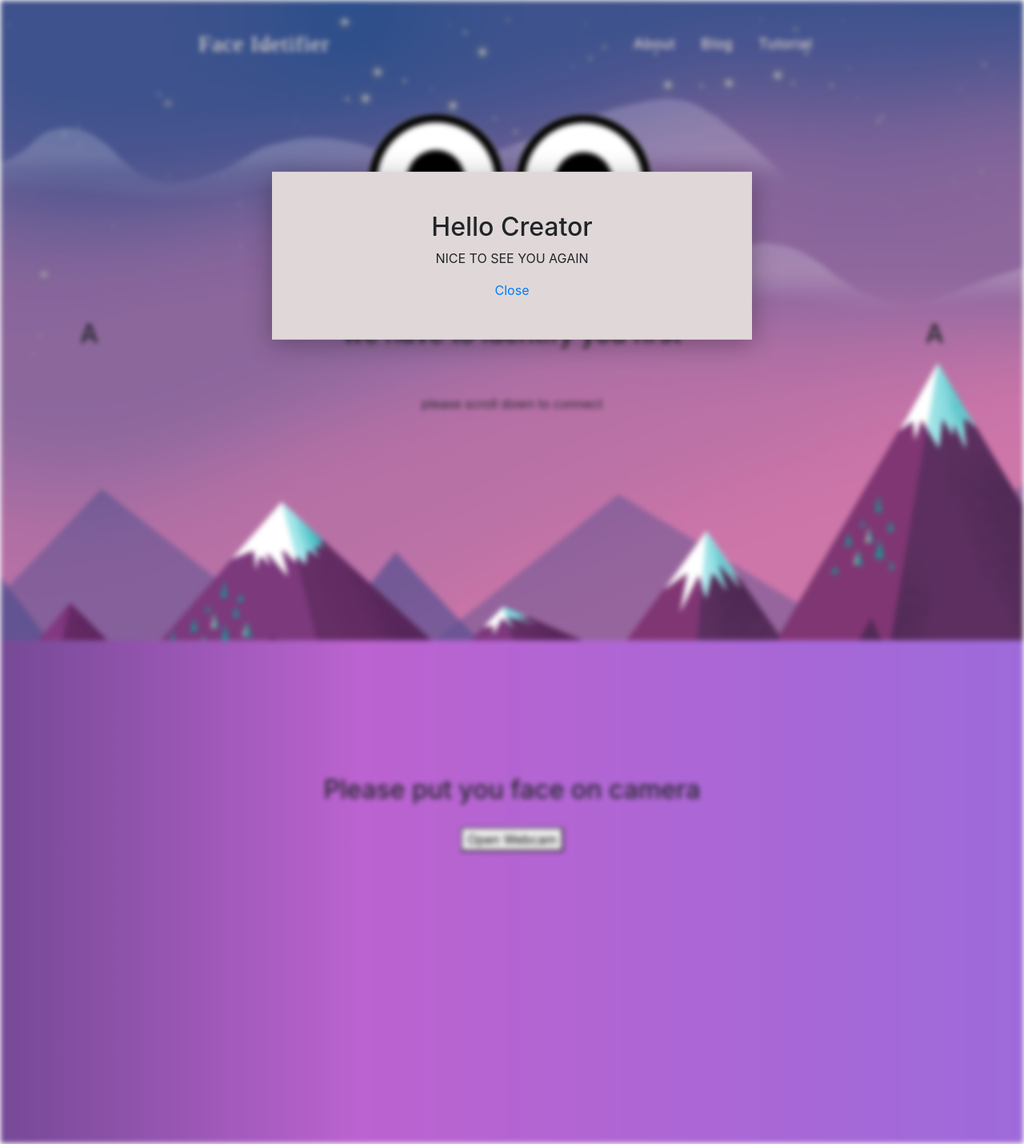
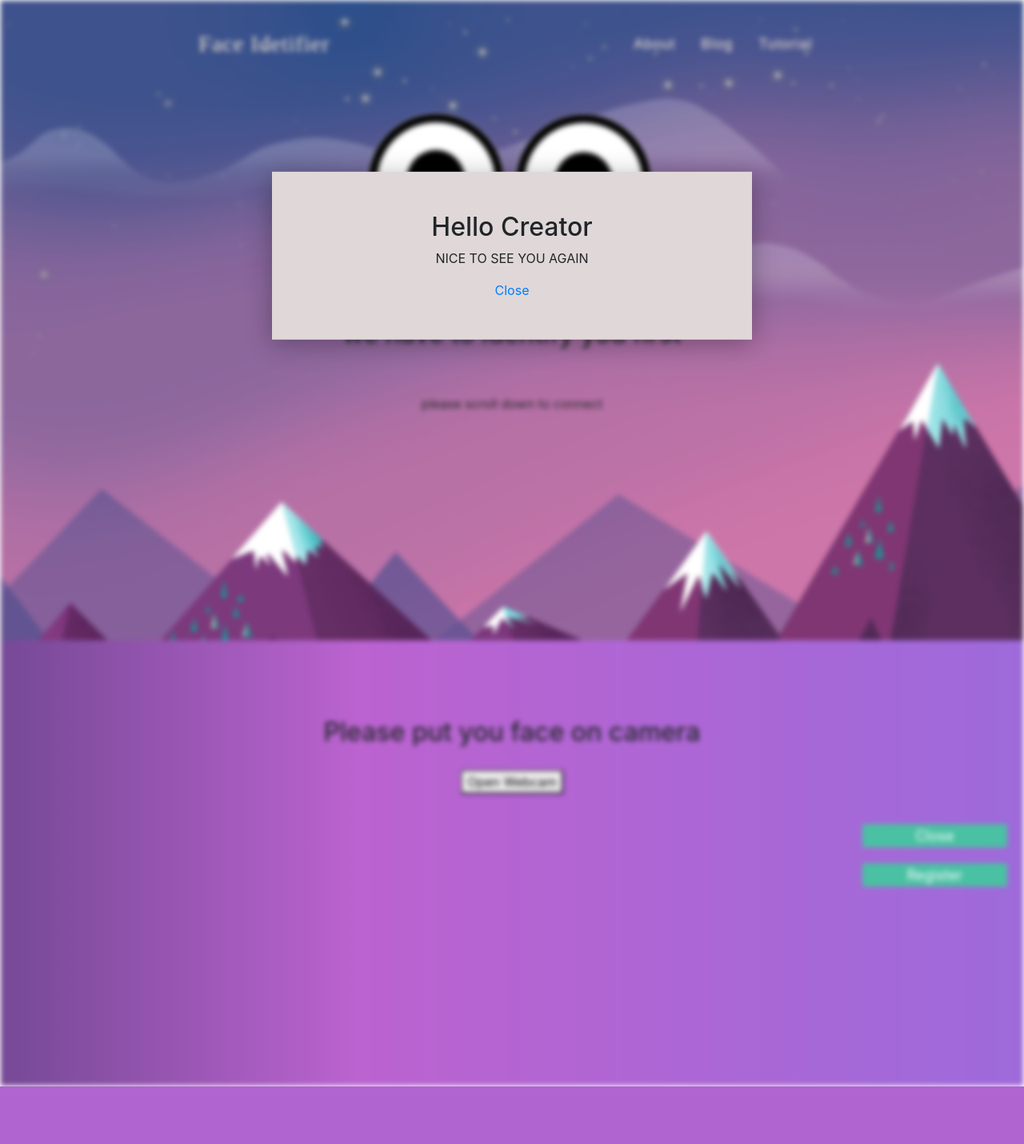
Before and after one commit to Nelex05/Face-identifier, a PHP site: page / in a window 1280 px wide. Shown: the whole page at 80% size. After the commit the page ends 1359 px from the top, so only its background shows below. Run offline with PHP 8.4, Linux system fonts and the light colour scheme.

Commit message:
i add the close and register

```diff
--- a/index.php
+++ b/index.php
@@ -11,6 +11,16 @@
   <script src="https://cdn.jsdelivr.net/npm/bootstrap@4.6.2/dist/js/bootstrap.bundle.min.js"></script>
   <link rel = "stylesheet" type = "text/css" href = "Style.css" />
 </head>
+<style>
+  .btn1{
+    width: 500px;
+    margin-top: 20px;
+    border: none;
+    background-color: #49c1a2;
+    color: white;
+    font-size: 18px;
+}
+</style>
 <body>
   <div class="card" id="blur" style="background-color: rgb(255, 251, 251);">
         <div class="card-body" id="body">
@@ -55,7 +65,7 @@
           <br>
           <div class="row" >
             <div class="col-md-2">
-                <center><h2>A</h2></center>
+                <center><h2></h2></center>
             </div>
             <div class="col-md-8">
                 <center>
@@ -72,12 +82,12 @@
 
             </div>
             <div class="col-md-2">
-                <center><h2>A</h2></center>
+                <center><h2></h2></center>
             </div>
           </div>
         </div>
         <div id="page2">
-            <br><br><br><br><br><br><br>
+            <br><br><br><br>
             <center><h2>Please put you face on camera</h2></center>
                 <div class="card-body" style="object-fit:contain">
                   <div class="row">
@@ -116,7 +126,14 @@
                         </script>
                     </div>
                     <div class="col-md-2">
-                        <center><h2></h2></center>
+                        <br><br>
+                        <div class="input-group">
+                                  <button class="btn1" type="submit" class="btn btn-primary">Close</button>
+                        </div>
+                        <div class="input-group">
+                                  <button class="btn1" type="submit" class="btn btn-primary">Register</button>
+                        </div>
+
                     </div>
                 </div>
             </div>
```
